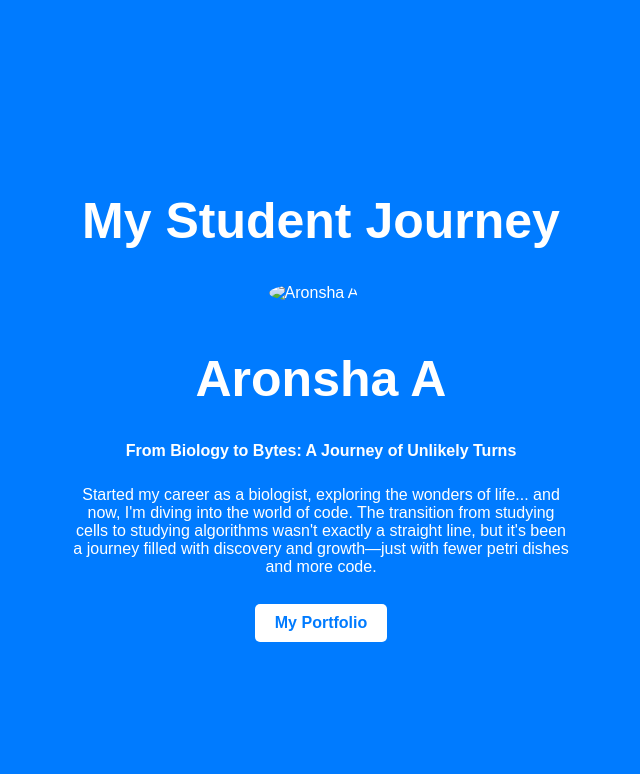
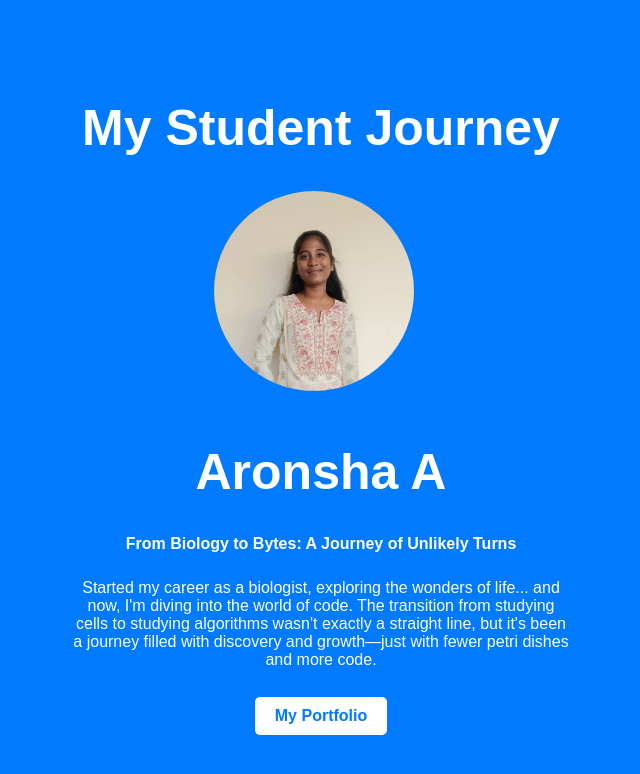
Before and after one commit to Aronsha-2006/Portfolio, a plain HTML site: page index.html in a window 1280 px wide. Shown: the whole page, without its empty margins (319-959 px from the left). Drawn offline with Linux system fonts and the light colour scheme; files that its build step writes are made by us from their sources.

Commit message:
Update index.html

```diff
--- a/index.html
+++ b/index.html
@@ -5,7 +5,7 @@
     <link href="https://fonts.googleapis.com/css2?family=Poppins:wght@300;400;600&display=swap" rel="stylesheet">
     <meta name="viewport" content="width=device-width, initial-scale=1.0">
     <title>Aronsha A - Portfolio</title>
-    <link rel="stylesheet" href="styles.css">
+    <link rel="stylesheet" href="portfolio/styles.css">
     <style>
         body {
             display: flex;
@@ -39,7 +39,7 @@
     <header>
         <h1 style="font-size: 50px; color: white;">My Student Journey</h1>
         <div class="top-container" style="text-align: center;">
-            <img src="ARONSHA PHOTO.jpg" alt="Aronsha A" class="profile-photo">
+            <img src="portfolio/ARONSHA PHOTO.jpg" alt="Aronsha A" class="profile-photo">
             <h1 style="font-size: 50px;">Aronsha A</h1>
 
             <p><b>From Biology to Bytes: A Journey of Unlikely Turns</b></p>
@@ -47,7 +47,7 @@
                 Started my career as a biologist, exploring the wonders of life... and now, I'm diving into the world of code. The transition from studying cells to studying algorithms wasn't exactly a straight line, but it's been a journey filled with discovery and growth—just with fewer petri dishes and more code.
             </div>
             <br>
-            <a href="info.html" class="contact-btn">My Portfolio</a>
+            <a href="portfolio/info.html" class="contact-btn">My Portfolio</a>
         </div>
     </header>
 </body>
```
